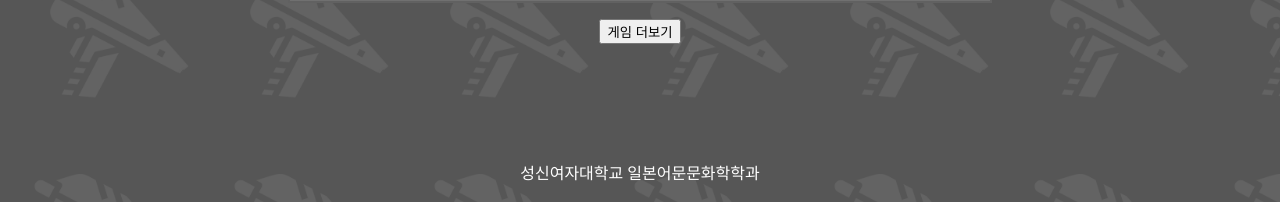
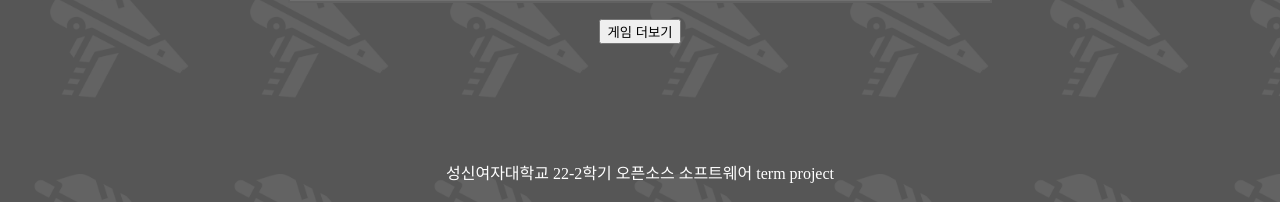
Before and after one commit to Introduce-Games/IntroduceGame, a plain HTML site: page nav_story.html in a window 1280 px wide. Shown: the part 1851-2053 px from the top of the page. Drawn offline with Linux system fonts and the light colour scheme; a web font is replaced by a local one.

Commit message:
modify pageinfo of nav_story.html

```diff
--- a/nav_story.html
+++ b/nav_story.html
@@ -69,6 +69,6 @@
         <img src="images/the painscreek killings2.jpg" width="600" height="350" />
       </article>
     </section>
-    <footer>성신여자대학교 일본어문문화학학과</footer>
+    <footer>성신여자대학교 22-2학기 오픈소스 소프트웨어 term project</footer>
   </body>
 </html>
```
